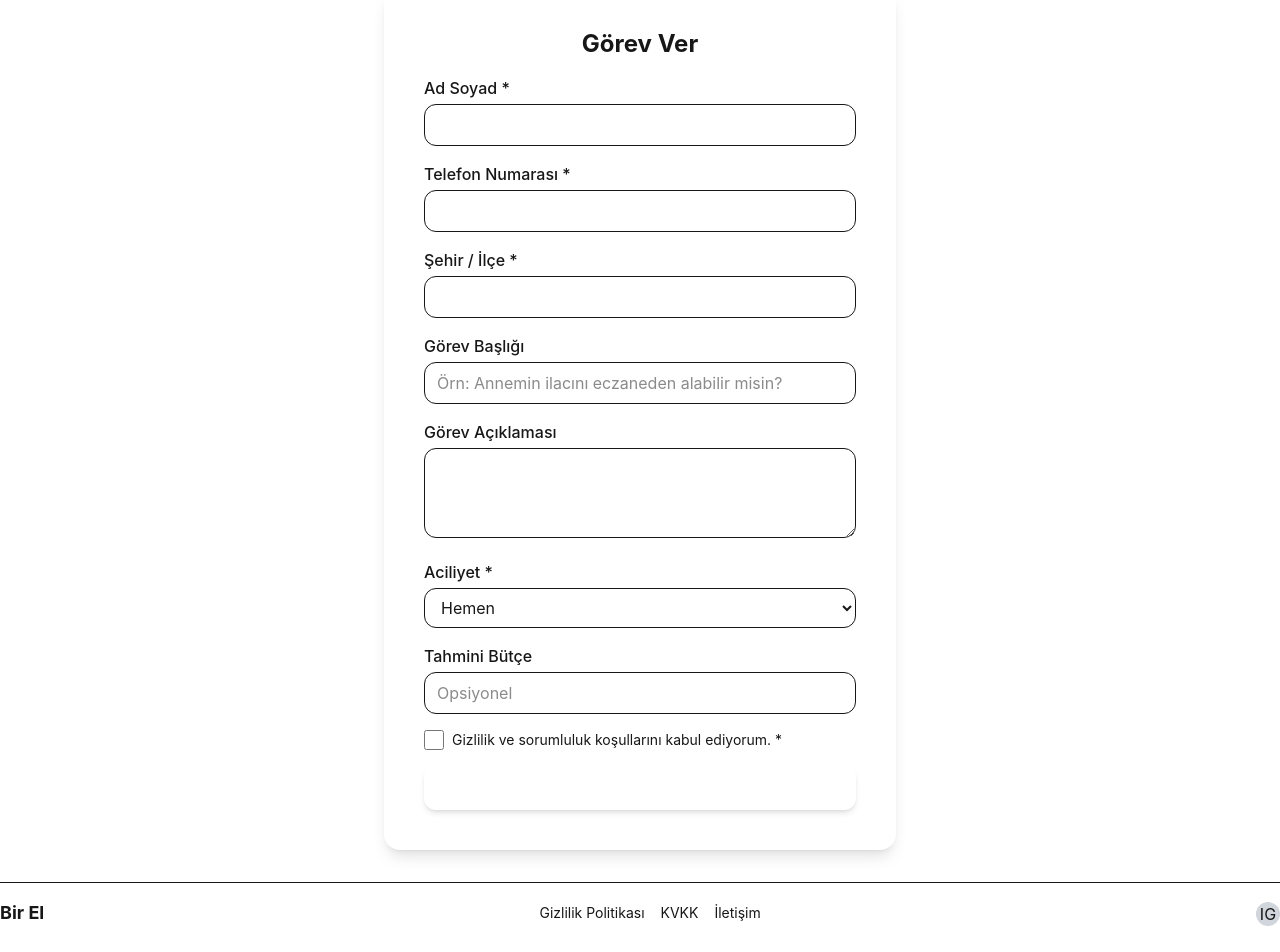
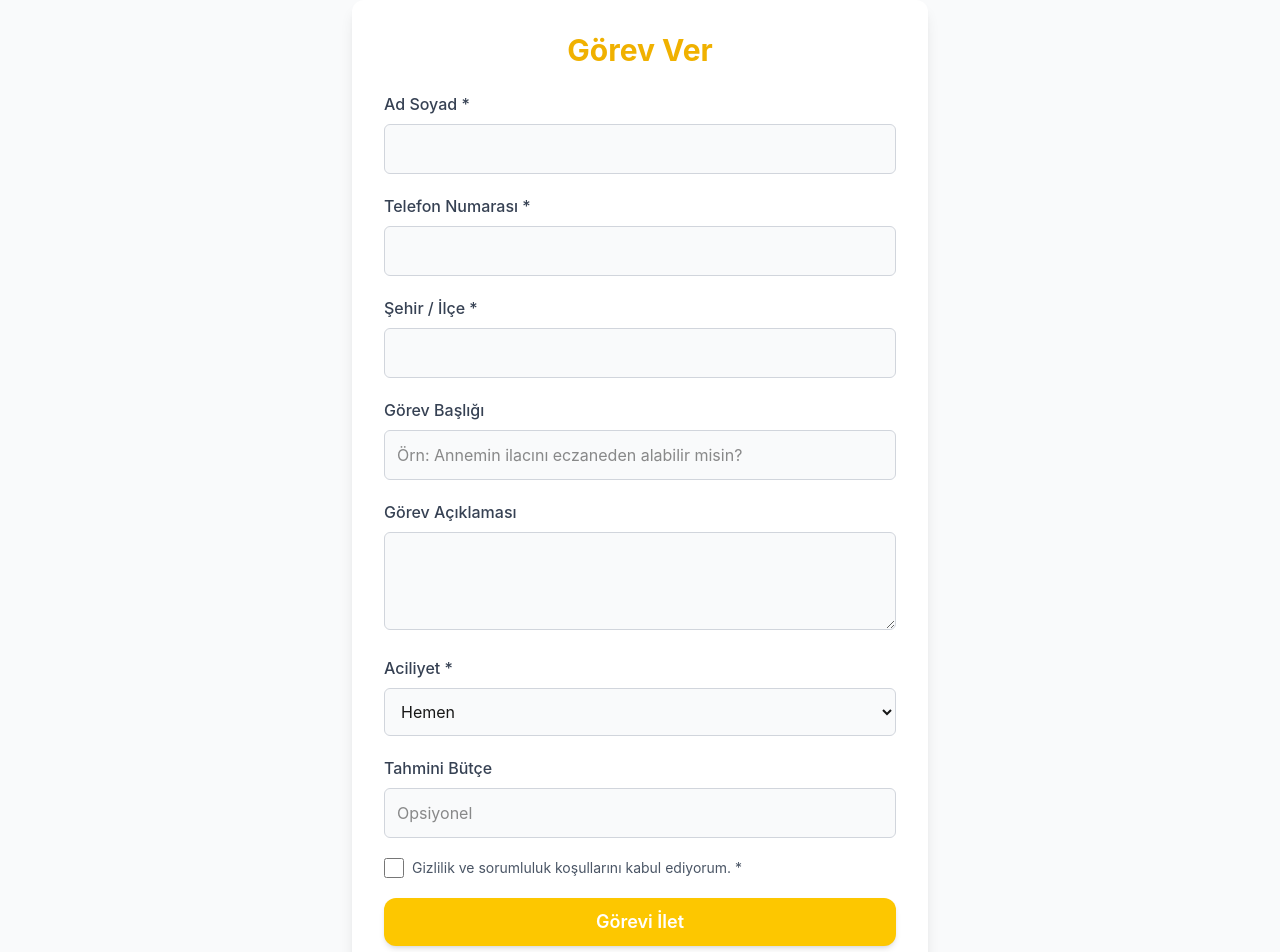
Before and after one commit to firatdalkilic/birel, a Next.js app: page /gorev-ver in a window 1280 px wide. Shown: the part 100-1052 px from the top of the page. Built offline with nearby package versions, Linux system fonts and the light colour scheme.

Commit message:
Tüm sayfa ve bileşenlerde sıcak, modern ve kullanıcı dostu tasarım güncellemesi

```diff
--- a/src/app/gizlilik/page.tsx
+++ b/src/app/gizlilik/page.tsx
@@ -1,9 +1,9 @@
 export default function Gizlilik() {
   return (
-    <main className="flex-1 flex flex-col items-center justify-center py-8 px-4 bg-background">
-      <section className="w-full max-w-2xl bg-white rounded-2xl shadow-lg p-6 md:p-10 text-center">
-        <h2 className="text-2xl font-bold text-primary mb-4">Gizlilik Politikası</h2>
-        <p className="text-text/80">Bu sayfa, Bir El platformunun gizlilik politikası için ayrılmıştır. Kişisel verileriniz KVKK kapsamında korunur. Detaylı bilgi yakında burada yer alacaktır.</p>
+    <main className="flex-1 flex flex-col items-center justify-center py-8 px-2 bg-gray-50">
+      <section className="w-full max-w-2xl bg-white rounded-xl shadow-lg p-8 mx-auto text-center">
+        <h2 className="text-3xl font-bold text-yellow-500 mb-4 font-sans">Gizlilik Politikası</h2>
+        <p className="text-gray-500 text-lg leading-relaxed">Bu sayfa, Bir El platformunun gizlilik politikası için ayrılmıştır. Kişisel verileriniz KVKK kapsamında korunur. Detaylı bilgi yakında burada yer alacaktır.</p>
       </section>
     </main>
   );
--- a/src/app/gorev-ver/page.tsx
+++ b/src/app/gorev-ver/page.tsx
@@ -76,12 +76,12 @@ export default function GorevVer() {
   };
 
   return (
-    <main className="flex-1 flex flex-col items-center justify-center py-8 px-4 bg-background">
-      <section className="w-full max-w-lg bg-white rounded-2xl shadow-lg p-6 md:p-10">
-        <h2 className="text-2xl font-bold text-primary mb-4 text-center">Görev Ver</h2>
-        <form className="space-y-4" onSubmit={handleSubmit} autoComplete="off">
+    <main className="flex-1 flex flex-col items-center justify-center py-8 px-2 bg-gray-50">
+      <section className="w-full max-w-xl bg-white shadow-lg p-8 rounded-xl mx-auto">
+        <h2 className="text-3xl font-bold text-yellow-500 mb-6 text-center font-sans">Görev Ver</h2>
+        <form className="space-y-5" onSubmit={handleSubmit} autoComplete="off">
           <div>
-            <label className="block font-medium mb-1" htmlFor="adSoyad">Ad Soyad *</label>
+            <label className="block text-gray-700 font-medium mb-2" htmlFor="adSoyad">Ad Soyad *</label>
             <input
               type="text"
               id="adSoyad"
@@ -89,11 +89,11 @@ export default function GorevVer() {
               value={form.adSoyad}
               onChange={handleChange}
               required
-              className="w-full border rounded-xl px-3 py-2 focus:outline-none focus:ring-2 focus:ring-primary"
+              className="w-full p-3 border border-gray-300 rounded-md focus:outline-none focus:ring-2 focus:ring-yellow-400 bg-gray-50"
             />
           </div>
           <div>
-            <label className="block font-medium mb-1" htmlFor="telefon">Telefon Numarası *</label>
+            <label className="block text-gray-700 font-medium mb-2" htmlFor="telefon">Telefon Numarası *</label>
             <input
               type="tel"
               id="telefon"
@@ -101,11 +101,11 @@ export default function GorevVer() {
               value={form.telefon}
               onChange={handleChange}
               required
-              className="w-full border rounded-xl px-3 py-2 focus:outline-none focus:ring-2 focus:ring-primary"
+              className="w-full p-3 border border-gray-300 rounded-md focus:outline-none focus:ring-2 focus:ring-yellow-400 bg-gray-50"
             />
           </div>
           <div>
-            <label className="block font-medium mb-1" htmlFor="sehirIlce">Şehir / İlçe *</label>
+            <label className="block text-gray-700 font-medium mb-2" htmlFor="sehirIlce">Şehir / İlçe *</label>
             <input
               type="text"
               id="sehirIlce"
@@ -113,11 +113,11 @@ export default function GorevVer() {
               value={form.sehirIlce}
               onChange={handleChange}
               required
-              className="w-full border rounded-xl px-3 py-2 focus:outline-none focus:ring-2 focus:ring-primary"
+              className="w-full p-3 border border-gray-300 rounded-md focus:outline-none focus:ring-2 focus:ring-yellow-400 bg-gray-50"
             />
           </div>
           <div>
-            <label className="block font-medium mb-1" htmlFor="baslik">Görev Başlığı</label>
+            <label className="block text-gray-700 font-medium mb-2" htmlFor="baslik">Görev Başlığı</label>
             <input
               type="text"
               id="baslik"
@@ -125,29 +125,29 @@ export default function GorevVer() {
               value={form.baslik}
               onChange={handleChange}
               placeholder="Örn: Annemin ilacını eczaneden alabilir misin?"
-              className="w-full border rounded-xl px-3 py-2 focus:outline-none focus:ring-2 focus:ring-primary"
+              className="w-full p-3 border border-gray-300 rounded-md focus:outline-none focus:ring-2 focus:ring-yellow-400 bg-gray-50"
             />
           </div>
           <div>
-            <label className="block font-medium mb-1" htmlFor="aciklama">Görev Açıklaması</label>
+            <label className="block text-gray-700 font-medium mb-2" htmlFor="aciklama">Görev Açıklaması</label>
             <textarea
               id="aciklama"
               name="aciklama"
               value={form.aciklama}
               onChange={handleChange}
               rows={3}
-              className="w-full border rounded-xl px-3 py-2 focus:outline-none focus:ring-2 focus:ring-primary"
+              className="w-full p-3 border border-gray-300 rounded-md focus:outline-none focus:ring-2 focus:ring-yellow-400 bg-gray-50"
             />
           </div>
           <div>
-            <label className="block font-medium mb-1" htmlFor="aciliyet">Aciliyet *</label>
+            <label className="block text-gray-700 font-medium mb-2" htmlFor="aciliyet">Aciliyet *</label>
             <select
               id="aciliyet"
               name="aciliyet"
               value={form.aciliyet}
               onChange={handleChange}
               required
-              className="w-full border rounded-xl px-3 py-2 focus:outline-none focus:ring-2 focus:ring-primary"
+              className="w-full p-3 border border-gray-300 rounded-md focus:outline-none focus:ring-2 focus:ring-yellow-400 bg-gray-50"
             >
               {ACILIYET.map((opt) => (
                 <option key={opt.value} value={opt.value}>{opt.label}</option>
@@ -155,7 +155,7 @@ export default function GorevVer() {
             </select>
           </div>
           <div>
-            <label className="block font-medium mb-1" htmlFor="butce">Tahmini Bütçe</label>
+            <label className="block text-gray-700 font-medium mb-2" htmlFor="butce">Tahmini Bütçe</label>
             <input
               type="text"
               id="butce"
@@ -163,7 +163,7 @@ export default function GorevVer() {
               value={form.butce}
               onChange={handleChange}
               placeholder="Opsiyonel"
-              className="w-full border rounded-xl px-3 py-2 focus:outline-none focus:ring-2 focus:ring-primary"
+              className="w-full p-3 border border-gray-300 rounded-md focus:outline-none focus:ring-2 focus:ring-yellow-400 bg-gray-50"
             />
           </div>
           <div className="flex items-center gap-2">
@@ -174,16 +174,16 @@ export default function GorevVer() {
               checked={form.gizlilikOnayi}
               onChange={handleChange}
               required
-              className="accent-primary w-5 h-5"
+              className="accent-yellow-400 w-5 h-5"
             />
-            <label htmlFor="gizlilikOnayi" className="text-sm">Gizlilik ve sorumluluk koşullarını kabul ediyorum. *</label>
+            <label htmlFor="gizlilikOnayi" className="text-sm text-gray-600">Gizlilik ve sorumluluk koşullarını kabul ediyorum. *</label>
           </div>
           {error && <div className="text-red-600 text-sm">{error}</div>}
           {success && <div className="text-green-600 text-sm">Görev başarıyla iletildi!</div>}
           <button
             type="submit"
             disabled={loading}
-            className="w-full bg-primary hover:bg-yellow-500 text-white font-semibold py-2 px-4 rounded-xl shadow-md transition text-lg disabled:opacity-60"
+            className="w-full min-h-[48px] bg-yellow-400 hover:bg-yellow-500 text-white font-semibold py-2 px-6 rounded-xl shadow-md transition duration-200 text-lg disabled:opacity-60"
           >
             {loading ? "Gönderiliyor..." : "Görevi İlet"}
           </button>
--- a/src/app/iletisim/page.tsx
+++ b/src/app/iletisim/page.tsx
@@ -1,11 +1,11 @@
 export default function Iletisim() {
   return (
-    <main className="flex-1 flex flex-col items-center justify-center py-8 px-4 bg-background">
-      <section className="w-full max-w-lg bg-white rounded-2xl shadow-lg p-6 md:p-10 text-center">
-        <h2 className="text-2xl font-bold text-primary mb-4">İletişim</h2>
-        <p className="text-text/80 mb-2">Sorularınız ve işbirliği için bize ulaşın:</p>
-        <a href="mailto:destek@birel.com" className="text-primary underline font-semibold">destek@birel.com</a>
-        <div className="mt-4 text-sm text-text/60">Instagram: <span className="font-medium">@birelapp</span></div>
+    <main className="flex-1 flex flex-col items-center justify-center py-8 px-2 bg-gray-50">
+      <section className="w-full max-w-lg bg-white rounded-xl shadow-lg p-8 mx-auto text-center">
+        <h2 className="text-3xl font-bold text-yellow-500 mb-4 font-sans">İletişim</h2>
+        <p className="text-gray-500 text-lg leading-relaxed mb-4">Sorularınız ve işbirliği için bize ulaşın:</p>
+        <a href="mailto:destek@birel.com" className="text-yellow-500 underline font-semibold text-lg">destek@birel.com</a>
+        <div className="mt-6 text-base text-gray-400">Instagram: <span className="font-medium text-gray-600">@birelapp</span></div>
       </section>
     </main>
   );
--- a/src/app/kvkk/page.tsx
+++ b/src/app/kvkk/page.tsx
@@ -1,9 +1,9 @@
 export default function Kvkk() {
   return (
-    <main className="flex-1 flex flex-col items-center justify-center py-8 px-4 bg-background">
-      <section className="w-full max-w-2xl bg-white rounded-2xl shadow-lg p-6 md:p-10 text-center">
-        <h2 className="text-2xl font-bold text-primary mb-4">KVKK Bilgilendirme</h2>
-        <p className="text-text/80">Kişisel verileriniz, 6698 sayılı Kişisel Verilerin Korunması Kanunu (KVKK) kapsamında güvenle saklanır ve işlenir. Detaylı bilgilendirme yakında burada yer alacaktır.</p>
+    <main className="flex-1 flex flex-col items-center justify-center py-8 px-2 bg-gray-50">
+      <section className="w-full max-w-2xl bg-white rounded-xl shadow-lg p-8 mx-auto text-center">
+        <h2 className="text-3xl font-bold text-yellow-500 mb-4 font-sans">KVKK Bilgilendirme</h2>
+        <p className="text-gray-500 text-lg leading-relaxed">Kişisel verileriniz, 6698 sayılı Kişisel Verilerin Korunması Kanunu (KVKK) kapsamında güvenle saklanır ve işlenir. Detaylı bilgilendirme yakında burada yer alacaktır.</p>
       </section>
     </main>
   );
--- a/src/app/page.tsx
+++ b/src/app/page.tsx
@@ -2,22 +2,22 @@ import Image from "next/image";
 
 export default function Home() {
   return (
-    <main className="flex-1 flex flex-col items-center justify-center py-12 px-4 bg-background">
-      <section className="max-w-2xl w-full text-center space-y-6">
-        <h1 className="text-3xl md:text-5xl font-bold text-text mb-2">Senin yerine, bir el uzanır.</h1>
-        <p className="text-lg md:text-xl text-text/80 mb-6">
+    <main className="flex-1 flex flex-col items-center justify-center py-0 px-2 bg-gray-50">
+      <section className="w-full max-w-2xl mx-auto py-20 px-4 bg-gray-50 rounded-md shadow-sm text-center">
+        <h1 className="text-4xl md:text-5xl font-bold text-text mb-4 font-sans">Senin yerine, bir el uzanır.</h1>
+        <p className="text-lg md:text-xl text-gray-500 leading-relaxed mb-8 font-sans">
           Gündelik, karmaşık veya seni zorlayan görevler için artık yanındayız. Görev ver, sistem senin yerine halletsin.
         </p>
-        <div className="flex flex-col sm:flex-row gap-4 justify-center">
+        <div className="flex flex-col gap-4 w-full sm:flex-row sm:justify-center">
           <a
             href="/gorev-ver"
-            className="bg-primary hover:bg-yellow-500 text-white font-semibold py-2 px-6 rounded-xl shadow-md transition text-lg"
+            className="w-full sm:w-auto min-h-[48px] bg-yellow-400 hover:bg-yellow-500 text-white font-semibold py-2 px-6 rounded-xl shadow-md transition duration-200 text-lg"
           >
             Görev Ver
           </a>
           <a
             href="/gorevli-ol"
-            className="border-2 border-primary text-primary hover:bg-primary hover:text-white font-semibold py-2 px-6 rounded-xl shadow-md transition text-lg"
+            className="w-full sm:w-auto min-h-[48px] border-2 border-yellow-400 text-yellow-500 font-medium py-2 px-6 rounded-xl hover:bg-yellow-100 transition duration-200 text-lg"
           >
             Görevli Ol
           </a>
--- a/src/app/sss/page.tsx
+++ b/src/app/sss/page.tsx
@@ -24,25 +24,25 @@ export default function SssPage() {
   const [open, setOpen] = useState<number | null>(null);
 
   return (
-    <main className="flex-1 flex flex-col items-center justify-center py-8 px-4 bg-background">
-      <section className="w-full max-w-2xl bg-white rounded-2xl shadow-lg p-6 md:p-10">
-        <h2 className="text-2xl font-bold text-primary mb-6 text-center">Sık Sorulan Sorular</h2>
+    <main className="flex-1 flex flex-col items-center justify-center py-8 px-2 bg-gray-50">
+      <section className="w-full max-w-2xl bg-white rounded-xl shadow-lg p-8 mx-auto">
+        <h2 className="text-3xl font-bold text-yellow-500 mb-8 text-center font-sans">Sık Sorulan Sorular</h2>
         <div className="space-y-4">
           {SSS.map((item, i) => (
-            <div key={i} className="border rounded-xl overflow-hidden">
+            <div key={i} className="border border-gray-200 bg-white rounded-md shadow p-4 mb-4">
               <button
                 type="button"
-                className="w-full flex justify-between items-center px-4 py-3 text-left font-semibold text-text focus:outline-none focus:ring-2 focus:ring-primary transition"
+                className="w-full flex justify-between items-center text-left font-semibold text-gray-800 focus:outline-none focus:ring-2 focus:ring-yellow-400 transition py-2"
                 onClick={() => setOpen(open === i ? null : i)}
                 aria-expanded={open === i}
                 aria-controls={`panel-${i}`}
               >
-                <span>{item.q}</span>
-                <span className={`ml-2 transition-transform ${open === i ? 'rotate-180' : ''}`}>▼</span>
+                <span className="text-lg font-medium">{item.q}</span>
+                <span className={`ml-2 transition-transform text-yellow-500 ${open === i ? 'rotate-180' : ''}`}>▼</span>
               </button>
               <div
                 id={`panel-${i}`}
-                className={`px-4 pb-3 text-text/80 text-sm transition-all duration-300 ${open === i ? 'block' : 'hidden'}`}
+                className={`text-gray-500 text-base leading-relaxed transition-all duration-300 ${open === i ? 'block mt-2' : 'hidden'}`}
               >
                 {item.a}
               </div>
--- a/src/components/Footer.tsx
+++ b/src/components/Footer.tsx
@@ -2,16 +2,16 @@ import Link from 'next/link';
 
 export default function Footer() {
   return (
-    <footer className="bg-white border-t mt-auto">
-      <div className="container mx-auto flex flex-col md:flex-row items-center justify-between py-4 px-4 md:px-0 gap-2">
-        <span className="font-bold text-primary text-lg">Bir El</span>
-        <nav className="flex gap-4 text-text text-sm">
-          <Link href="/gizlilik">Gizlilik Politikası</Link>
-          <Link href="/kvkk">KVKK</Link>
-          <Link href="/iletisim">İletişim</Link>
+    <footer className="bg-gray-100 py-6 mt-auto">
+      <div className="max-w-6xl mx-auto flex flex-col md:flex-row items-center justify-between gap-4 px-4">
+        <span className="font-bold text-yellow-400 text-xl font-sans">Bir El</span>
+        <nav className="flex gap-6 text-sm">
+          <Link href="/gizlilik" className="text-gray-600 hover:text-gray-900 transition">Gizlilik Politikası</Link>
+          <Link href="/kvkk" className="text-gray-600 hover:text-gray-900 transition">KVKK</Link>
+          <Link href="/iletisim" className="text-gray-600 hover:text-gray-900 transition">İletişim</Link>
         </nav>
-        <span className="text-text">
-          <span className="inline-block w-6 h-6 bg-gray-300 rounded-full text-center align-middle">IG</span>
+        <span className="flex items-center gap-2">
+          <span className="inline-flex items-center justify-center w-5 h-5 bg-gray-300 rounded-full text-gray-600">IG</span>
         </span>
       </div>
     </footer>
--- a/src/components/Header.tsx
+++ b/src/components/Header.tsx
@@ -11,14 +11,14 @@ const menu = [
 export default function Header() {
   return (
     <header className="w-full bg-white shadow-sm sticky top-0 z-30">
-      <nav className="container mx-auto flex items-center justify-between py-3 px-4 md:px-0">
-        <Link href="/" className="text-2xl font-bold text-primary tracking-tight select-none">
+      <nav className="max-w-6xl mx-auto flex items-center justify-between py-4 px-4">
+        <Link href="/" className="text-3xl font-bold text-yellow-400 tracking-tight select-none font-sans">
           Bir El
         </Link>
-        <ul className="hidden md:flex gap-6 text-text font-medium">
+        <ul className="hidden md:flex gap-6 text-gray-700 font-medium">
           {menu.map((item) => (
             <li key={item.href}>
-              <Link href={item.href} className="hover:text-primary transition-colors">
+              <Link href={item.href} className="hover:text-yellow-500 transition-colors px-2 py-1 rounded-md">
                 {item.name}
               </Link>
             </li>
```
Also changed, not shown: src/app/gorevli-ol/page.tsx (+20 -20 lines).
